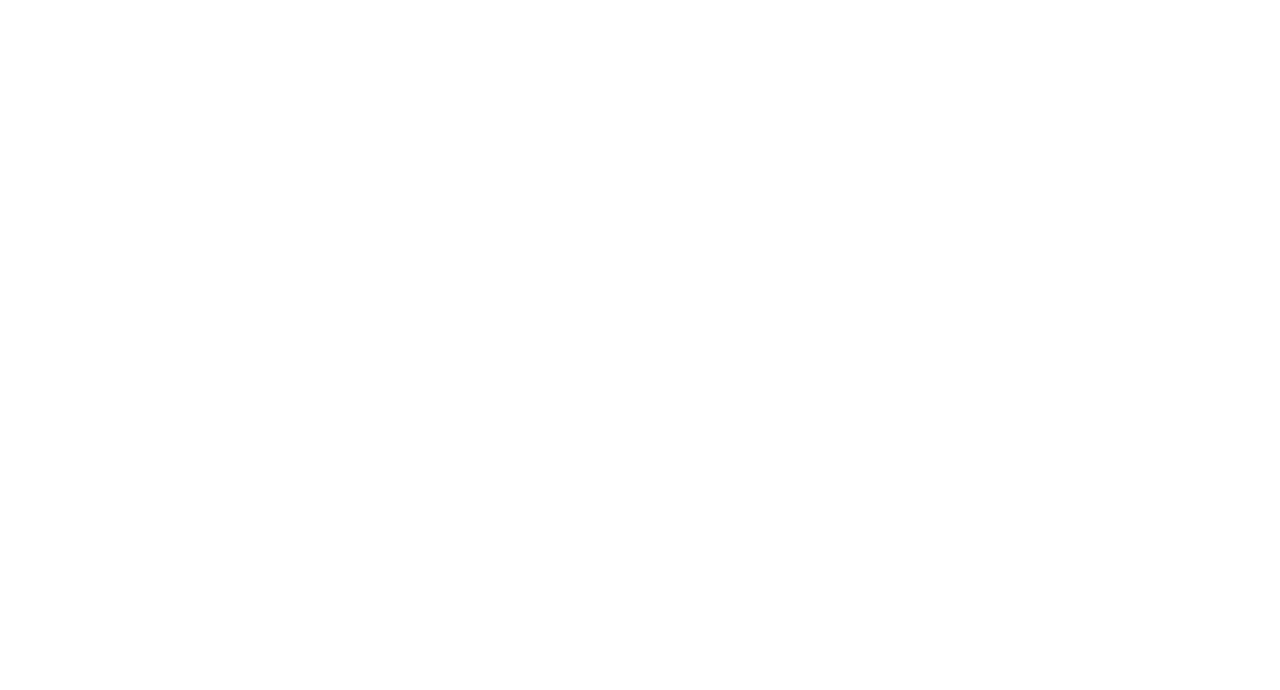
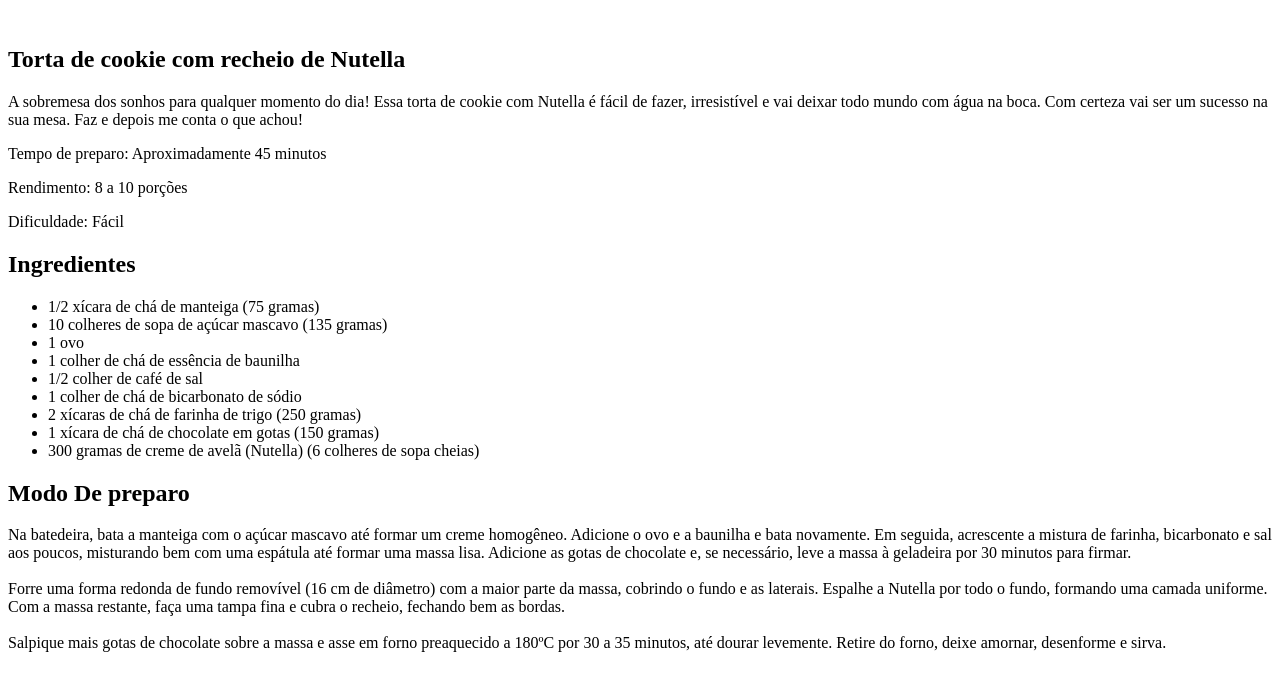
Before and after one commit to Joao1280/Projeto_Receitas_FullStack, a plain HTML site: page Projeto1_PaginaDeReceita/index.html in a window 1280 px wide. Drawn offline with Linux system fonts and the light colour scheme.

Commit message:
iniciado o html

```diff
--- a/Projeto1_PaginaDeReceita/index.html
+++ b/Projeto1_PaginaDeReceita/index.html
@@ -6,6 +6,38 @@
   <title>Página de Receita</title>
 </head>
 <body>
+  <div id="page">
+    <img src="" alt="">
+    <main>
+      <section id="about">
+        <h1>Torta de cookie com recheio de Nutella</h1>
+        <p>A sobremesa dos sonhos para qualquer momento do dia! Essa torta de cookie com Nutella é fácil de fazer, irresistível e vai deixar todo mundo com água na boca. Com certeza vai ser um sucesso na sua mesa. Faz e depois me conta o que achou!</p>
+        <p>Tempo de preparo: Aproximadamente 45 minutos
+        <p>Rendimento: 8 a 10 porções</p>
+        <p>Dificuldade: Fácil</p>
+      </section>
+      <section id="ingredients">
+        <h2>Ingredientes</h2>
+        <ul>
+          <li>1/2 xícara de chá de manteiga (75 gramas)</li>
+          <li>10 colheres de sopa de açúcar mascavo (135 gramas)</li>
+          <li>1 ovo</li>
+          <li>1 colher de chá de essência de baunilha</li>
+          <li>1/2 colher de café de sal</li>
+          <li>1 colher de chá de bicarbonato de sódio</li>
+          <li>2 xícaras de chá de farinha de trigo (250 gramas)</li>
+          <li>1 xícara de chá de chocolate em gotas (150 gramas)</li>
+          <li>300 gramas de creme de avelã (Nutella) (6 colheres de sopa cheias)</li>
+        </ul>
+      </section>
+      <section id="preparation"></section>
+        <h2>Modo De preparo</h2>
+        <p>Na batedeira, bata a manteiga com o açúcar mascavo até formar um creme homogêneo. Adicione o ovo e a baunilha e bata novamente. Em seguida, acrescente a mistura de farinha, bicarbonato e sal aos poucos, misturando bem com uma espátula até formar uma massa lisa. Adicione as gotas de chocolate e, se necessário, leve a massa à geladeira por 30 minutos para firmar.<br><br>
 
+          Forre uma forma redonda de fundo removível (16 cm de diâmetro) com a maior parte da massa, cobrindo o fundo e as laterais. Espalhe a Nutella por todo o fundo, formando uma camada uniforme. Com a massa restante, faça uma tampa fina e cubra o recheio, fechando bem as bordas.<br><br>
+
+          Salpique mais gotas de chocolate sobre a massa e asse em forno preaquecido a 180ºC por 30 a 35 minutos, até dourar levemente. Retire do forno, deixe amornar, desenforme e sirva.</p>
+    </main>
+  </div>
 </body>
 </html>
```
